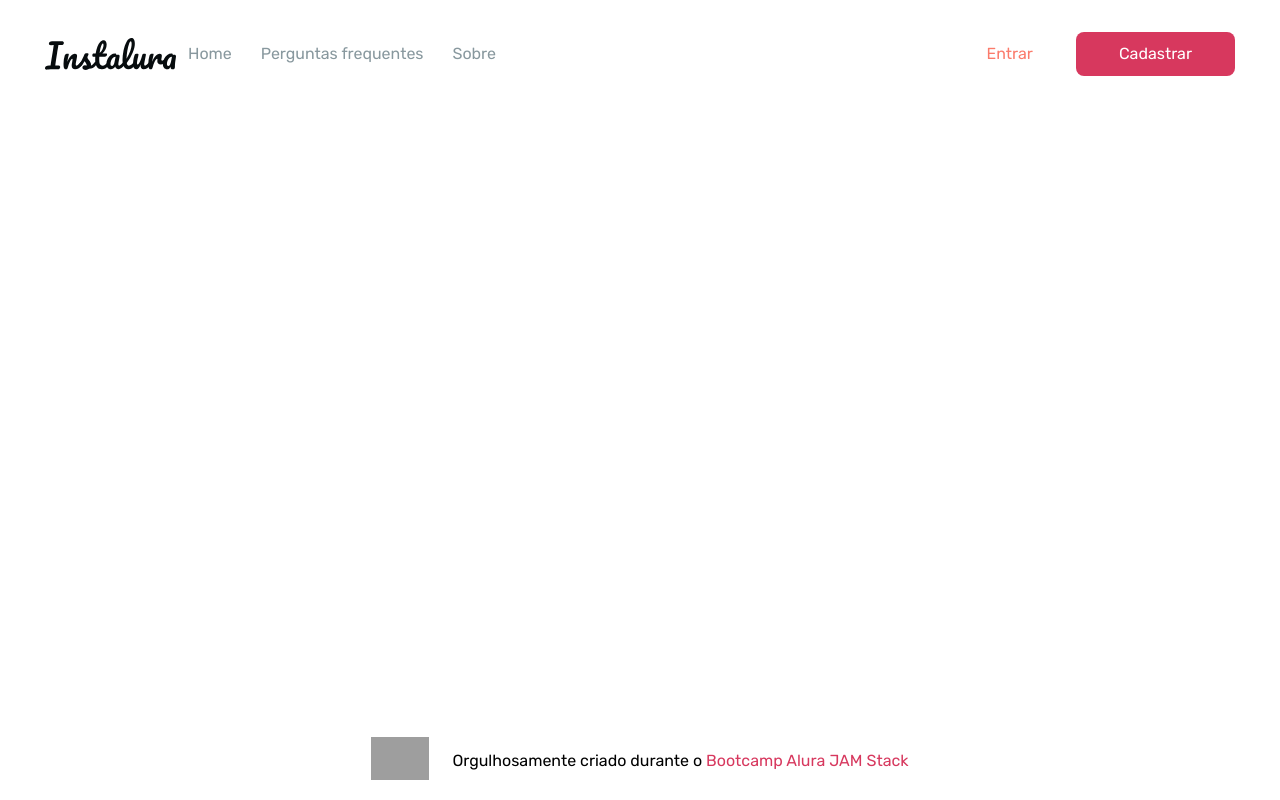
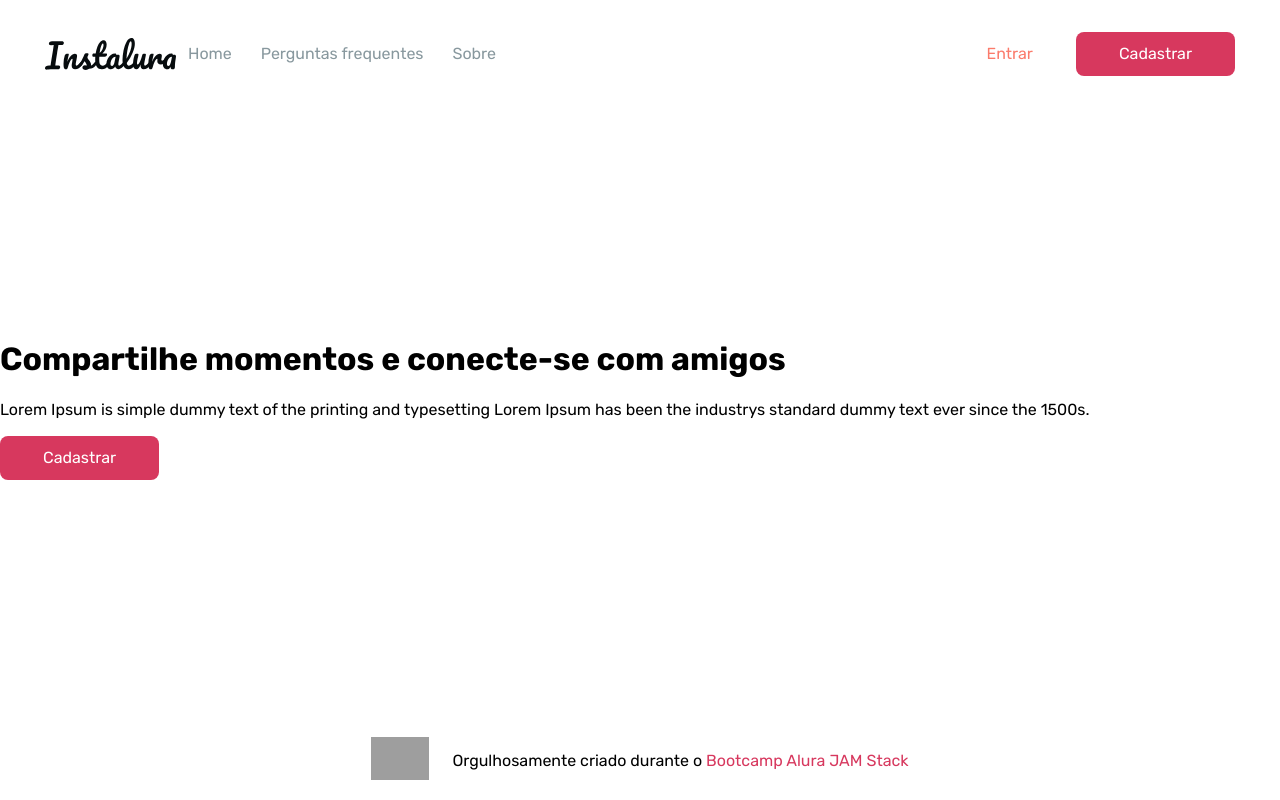
Before and after one commit to CassiaDeny/instalura-base, a Next.js app: page / in a window 1280 px wide. Built offline with nearby package versions, Linux system fonts and the light colour scheme; grey boxes are pictures that could not be loaded.

Commit message:
Apply propToStyle

```diff
--- a/pages/index.js
+++ b/pages/index.js
@@ -1,6 +1,8 @@
 import React from "react";
+import { Button } from "../src/components/Button";
 import Footer from "../src/components/Footer";
 import Menu from "../src/components/Menu";
+import Text from "../src/components/Text";
 
 export default function Home() {
   return (
@@ -14,6 +16,22 @@ export default function Home() {
       }}
     >
       <Menu></Menu>
+      <div>
+        <Text tag="h1" variant="title" textAlign={{ xs: "center", md: "left" }}>
+          Compartilhe momentos e conecte-se com amigos
+        </Text>
+        <Text
+          tag="p"
+          variant="paragraph1"
+          textAlign={{ xs: "center", md: "left" }}
+        >
+          Lorem Ipsum is simple dummy text of the printing and typesetting Lorem
+          Ipsum has been the industrys standard dummy text ever since the 1500s.
+        </Text>
+        <Button margin={{ xs: "auto", md: "initial" }} display="block">
+          Cadastrar
+        </Button>
+      </div>
       <Footer></Footer>
     </div>
   );
--- a/src/components/Button/index.js
+++ b/src/components/Button/index.js
@@ -1,6 +1,7 @@
 import styled, { css } from "styled-components";
 import { typographyVariants } from "../../theme/Typografy";
-import { breakpointsMedia } from "../../theme/BreakPoints";
+import { breakpointsMedia } from "../../theme/utils/breakpointsMedia";
+import { propToStyle } from "../../theme/utils/propToStyle";
 
 const applyChangesByType = ({ ghost, theme: { colors } }) => {
   const ButtonDefault = css`
@@ -29,7 +30,8 @@ export const Button = styled.button`
   }
 
   ${applyChangesByType}
-
+  ${propToStyle("margin")}
+  ${propToStyle("display")}
   ${breakpointsMedia({
     xs: css`
       ${typographyVariants.smallestException}
--- a/src/components/Menu/styles/MenuWrapper.js
+++ b/src/components/Menu/styles/MenuWrapper.js
@@ -1,6 +1,6 @@
 import styled, { css } from "styled-components";
 import { typographyVariants } from "../../../theme/Typografy";
-import { breakpointsMedia } from "../../../theme/BreakPoints";
+import { breakpointsMedia } from "../../../theme/utils/breakpointsMedia";
 
 export const MenuWrapper = styled.nav`
   font-family: "Rubik", sans-serif;
--- a/src/components/Text/index.js
+++ b/src/components/Text/index.js
@@ -1,22 +1,18 @@
 import React from "react";
 import styled, { css } from "styled-components";
 import PropTypes from "prop-types";
+import { propToStyle } from "../../theme/utils/propToStyle";
 
 const TextBase = styled.span`
   ${({ variant, theme }) => {
-    const typoTheme = theme.typographyVariants[variant];
+    return theme.typographyVariants[variant];
+  }}
 
-    return css`
-      font-size: ${typoTheme.fontSize};
-      font-weight: ${typoTheme.fontWeight};
-      line-height: ${typoTheme.lineHeight};
-    `;
-  }}
+  ${propToStyle("textAlign")}
 `;
-
-export default function Text({ tag, variant, children }) {
+export default function Text({ tag, variant, children, ...props }) {
   return (
-    <TextBase variant={variant} as={tag}>
+    <TextBase variant={variant} as={tag} {...props}>
       {children}
     </TextBase>
   );
--- a/src/theme/BreakPoints/index.js
+++ /dev/null
@@ -1,23 +0,0 @@
-import { css } from "styled-components";
-
-const breakpoints = {
-  xs: 0,
-  sm: 480,
-  md: 768,
-  lg: 992,
-  xl: 1200,
-};
-
-export const breakpointsMedia = (cssByBreakpoint) => {
-  const breakpointNames = Object.keys(breakpoints);
-
-  return breakpointNames
-    .filter((breakpointName) => Boolean(cssByBreakpoint[breakpointName]))
-    .map(
-      (breakpointName) => css`
-        @media only screen and (min-width: ${breakpoints[breakpointName]}px) {
-          ${cssByBreakpoint[breakpointName]}
-        }
-      `
-    );
-};
```
